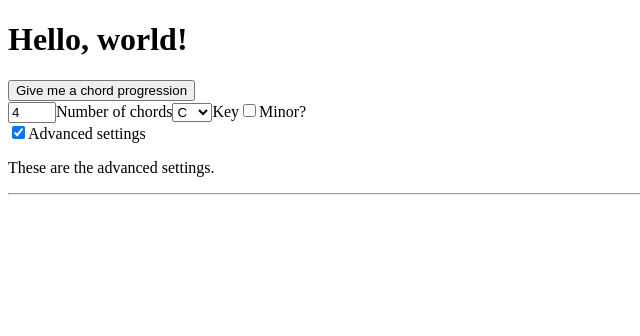
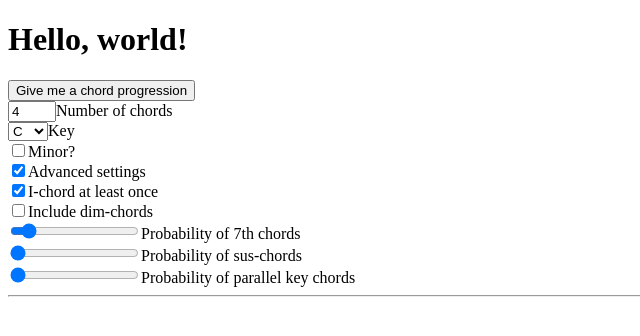
Before and after one commit to fredrikgson/GiveMeAChordProgression, a React (Create React App) app: page / in a window 1280 px wide. Both pictures are taken after a click on the checkbox "Advanced settings". Shown: the top 336 px of the page, without its empty margins (0-640 px from the left). Built offline with nearby package versions, Linux system fonts and the light colour scheme.

Commit message:
markup for advanced settings

```diff
--- a/src/App.js
+++ b/src/App.js
@@ -4,7 +4,15 @@ function App() {
   return (
     <div className="wrapper">
       <h1>Hello, world!</h1>
-      <SettingsForm defNumberOfChords={4} defKey="C" defIsMinor={false} />
+      <SettingsForm
+        defNumberOfChords={4}
+        defIsMinor={false}
+        defOneChord={true}
+        defDimChords={false}
+        defProbSeventhChords={10}
+        defProbSusChords={0}
+        defProbParallelKeyChords={0}
+      />
       <hr />
     </div>
   );
--- /dev/null
+++ b/src/components/AdvancedSettings.jsx
@@ -0,0 +1,87 @@
+const AdvancedSettings = ({
+  forceOneChord,
+  dimChords,
+  probSeventhChords,
+  probSusChords,
+  probParallelKeyChords,
+  setForceOneChord,
+  setDimChords,
+  setProbSeventhChords,
+  setProbSusChords,
+  setProbParallelKeyChords,
+  isMinor,
+}) => {
+  return (
+    <div className="settings-group">
+      <div className="setting">
+        <input
+          id="one-chord"
+          type="checkbox"
+          checked={forceOneChord}
+          onChange={(e) => {
+            setForceOneChord(e.target.checked);
+          }}
+        ></input>
+        <label htmlFor="one-chord">
+          {isMinor ? "i" : "I"}-chord at least once
+        </label>
+      </div>
+      <div className="setting">
+        <input
+          id="dim-chords"
+          type="checkbox"
+          checked={dimChords}
+          onChange={(e) => {
+            setDimChords(e.target.checked);
+          }}
+        ></input>
+        <label htmlFor="dim-chords">Include dim-chords</label>
+      </div>
+      <div className="setting">
+        <input
+          id="prob-seventh-chords"
+          type="range"
+          min="0"
+          max="100"
+          step="5"
+          value={probSeventhChords}
+          onChange={(e) => {
+            setProbSeventhChords(e.target.value);
+          }}
+        ></input>
+        <label htmlFor="prob-seventh-chords">Probability of 7th chords</label>
+      </div>
+      <div className="setting">
+        <input
+          id="prob-sus-chords"
+          type="range"
+          min="0"
+          max="100"
+          step="5"
+          value={probSusChords}
+          onChange={(e) => {
+            setProbSusChords(e.target.value);
+          }}
+        ></input>
+        <label htmlFor="prob-sus-chords">Probability of sus-chords</label>
+      </div>
+      <div className="setting">
+        <input
+          id="prob-parallel-key-chords"
+          type="range"
+          min="0"
+          max="50"
+          step="5"
+          value={probParallelKeyChords}
+          onChange={(e) => {
+            setProbParallelKeyChords(e.target.value);
+          }}
+        ></input>
+        <label htmlFor="prob-parallel-key-chords">
+          Probability of parallel key chords
+        </label>
+      </div>
+    </div>
+  );
+};
+export default AdvancedSettings;
--- a/src/components/BasicSettings.jsx
+++ b/src/components/BasicSettings.jsx
@@ -1,25 +1,60 @@
-const BasicSettings = ({numberOfChords, isMinor, setNumberOfChords, setKey, setIsMinor}) => {
-
-    const keys = ["C", "C#", "D", "D#", "E", "F", "F#", "G", "G#", "A", "A#", "B"];
+const BasicSettings = ({
+  numberOfChords,
+  isMinor,
+  setNumberOfChords,
+  setKey,
+  setIsMinor,
+}) => {
+  const keys = [
+    "C",
+    "C#",
+    "D",
+    "D#",
+    "E",
+    "F",
+    "F#",
+    "G",
+    "G#",
+    "A",
+    "A#",
+    "B",
+  ];
 
   return (
-        <div className="basic-settings">
+    <div className="settings-group">
+      <div className="setting">
         <input
           id="number-of-chords"
           type="number"
           min="2"
           max="8"
           value={numberOfChords}
-          onChange={(e) => setNumberOfChords(e.target.value)}>
-          </input>
+          onChange={(e) => setNumberOfChords(e.target.value)}
+        ></input>
         <label htmlFor="number-of-chords">Number of chords</label>
+      </div>
+      <div className="setting">
         <select id="key" onChange={(e) => setKey(e.target.value)}>
-            {keys.map((key) => {return <option key={key} value={key}>{key}</option>})}
+          {keys.map((key) => {
+            return (
+              <option key={key} value={key}>
+                {key}
+              </option>
+            );
+          })}
         </select>
         <label htmlFor="key">Key</label>
-          <input id="is-minor" type="checkbox" checked={isMinor} onChange={(e) => setIsMinor(e.target.checked)}></input>
+      </div>
+      <div className="setting">
+        <input
+          id="is-minor"
+          type="checkbox"
+          checked={isMinor}
+          onChange={(e) => setIsMinor(e.target.checked)}
+        ></input>
         <label htmlFor="is-minor">Minor?</label>
       </div>
+    </div>
   );
-}
+};
 export default BasicSettings;
--- a/src/components/SettingsForm.jsx
+++ b/src/components/SettingsForm.jsx
@@ -1,26 +1,49 @@
 import { useState } from "react";
 import BasicSettings from "./BasicSettings";
+import AdvancedSettings from "./AdvancedSettings";
 
-const SettingsForm = ({defNumberOfChords, defKey, defIsMinor}) => {
-
+const SettingsForm = ({
+  defNumberOfChords,
+  defKey,
+  defIsMinor,
+  defOneChord,
+  defDimChords,
+  defProbSeventhChords,
+  defProbSusChords,
+  defProbParallelKeyChords,
+}) => {
   // basic settings hooks
   const [numberOfChords, setNumberOfChords] = useState(defNumberOfChords);
   const [key, setKey] = useState(defKey);
   const [isMinor, setIsMinor] = useState(defIsMinor);
 
+  // advanced settings
+  const [showAdvancedSettings, setShowAdvancedSettings] = useState(false);
+
   // advanced settings hooks
-    const [showAdvancedSettings, setShowAdvancedSettings] = useState(false);
+  const [forceOneChord, setForceOneChord] = useState(defOneChord);
+  const [dimChords, setDimChords] = useState(defDimChords);
+  const [probSeventhChords, setProbSeventhChords] =
+    useState(defProbSeventhChords);
+  const [probSusChords, setProbSusChords] = useState(defProbSusChords);
+  const [probParallelKeyChords, setProbParallelKeyChords] = useState(
+    defProbParallelKeyChords
+  );
 
   const handleSubmit = (e) => {
     e.preventDefault();
-        alert("Send request for " + numberOfChords + " chords in the key of "+ key +". Minor: " + isMinor);
-    }
+    alert(
+      "Send request for " +
+        numberOfChords +
+        " chords in the key of " +
+        key +
+        ". Minor: " +
+        isMinor
+    );
+  };
 
   return (
-        <form
-        className="generate-form"
-        onSubmit={handleSubmit}
-      >
+    <form className="generate-form" onSubmit={handleSubmit}>
       <button id="form-submit-button">Give me a chord progression</button>
       <BasicSettings
         numberOfChords={numberOfChords}
@@ -33,16 +56,29 @@ const SettingsForm = ({defNumberOfChords, defKey, defIsMinor}) => {
         id="toggle-advanced-settings"
         type="checkbox"
         checked={showAdvancedSettings}
-        onChange={(e) => {setShowAdvancedSettings(e.target.checked)}}>
-        </input>
+        onChange={(e) => {
+          setShowAdvancedSettings(e.target.checked);
+        }}
+      ></input>
       <label htmlFor="toggle-advanced-settings">Advanced settings</label>
-        {showAdvancedSettings
-        ?
-        <p>These are the advanced settings.</p>
-        :
+      {showAdvancedSettings ? (
+        <AdvancedSettings
+          forceOneChord={forceOneChord}
+          dimChords={dimChords}
+          probSeventhChords={probSeventhChords}
+          probSusChords={probSusChords}
+          probParallelKeyChords={probParallelKeyChords}
+          setForceOneChord={setForceOneChord}
+          setDimChords={setDimChords}
+          setProbSeventhChords={setProbSeventhChords}
+          setProbSusChords={setProbSusChords}
+          setProbParallelKeyChords={setProbParallelKeyChords}
+          isMinor={isMinor} // for responsive I/i
+        />
+      ) : (
         <p></p>
-        }
+      )}
     </form>
   );
-}
+};
 export default SettingsForm;
```
Lines whose indentation alone changed are shown as unchanged.
